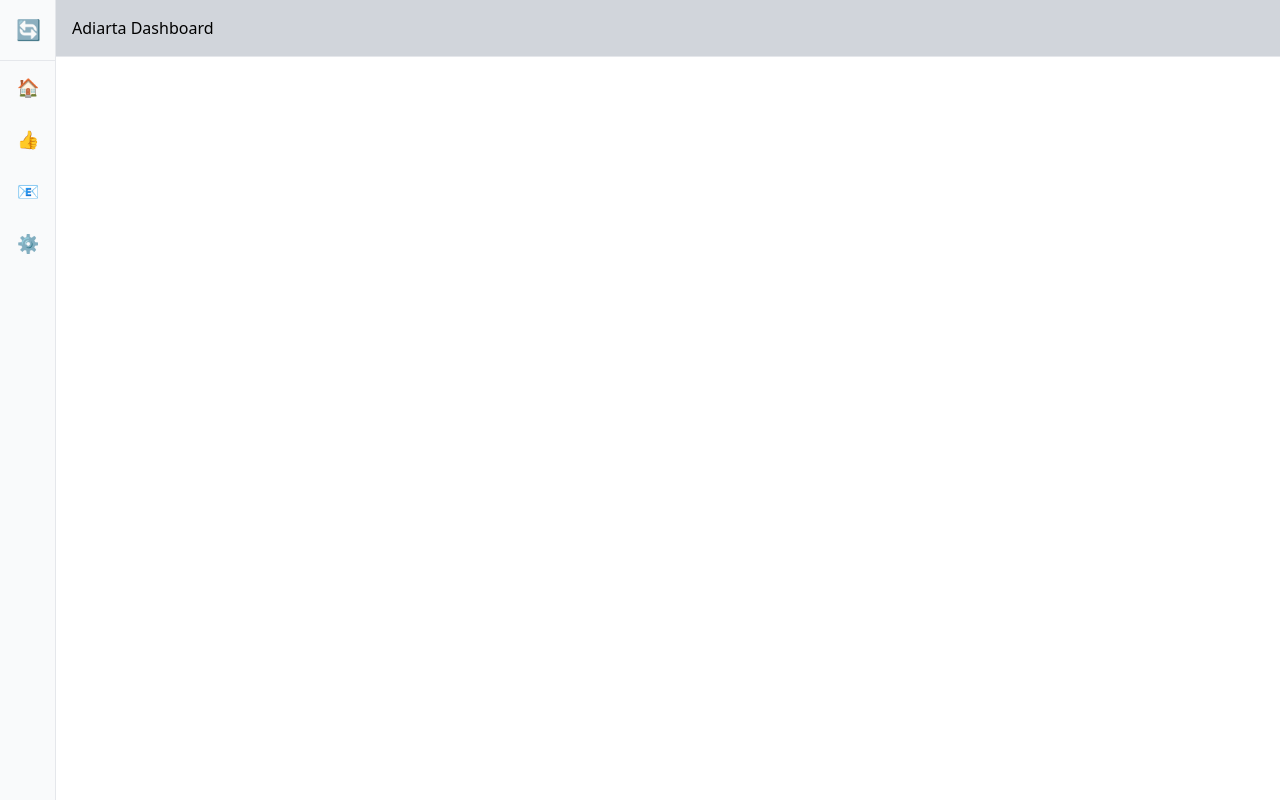
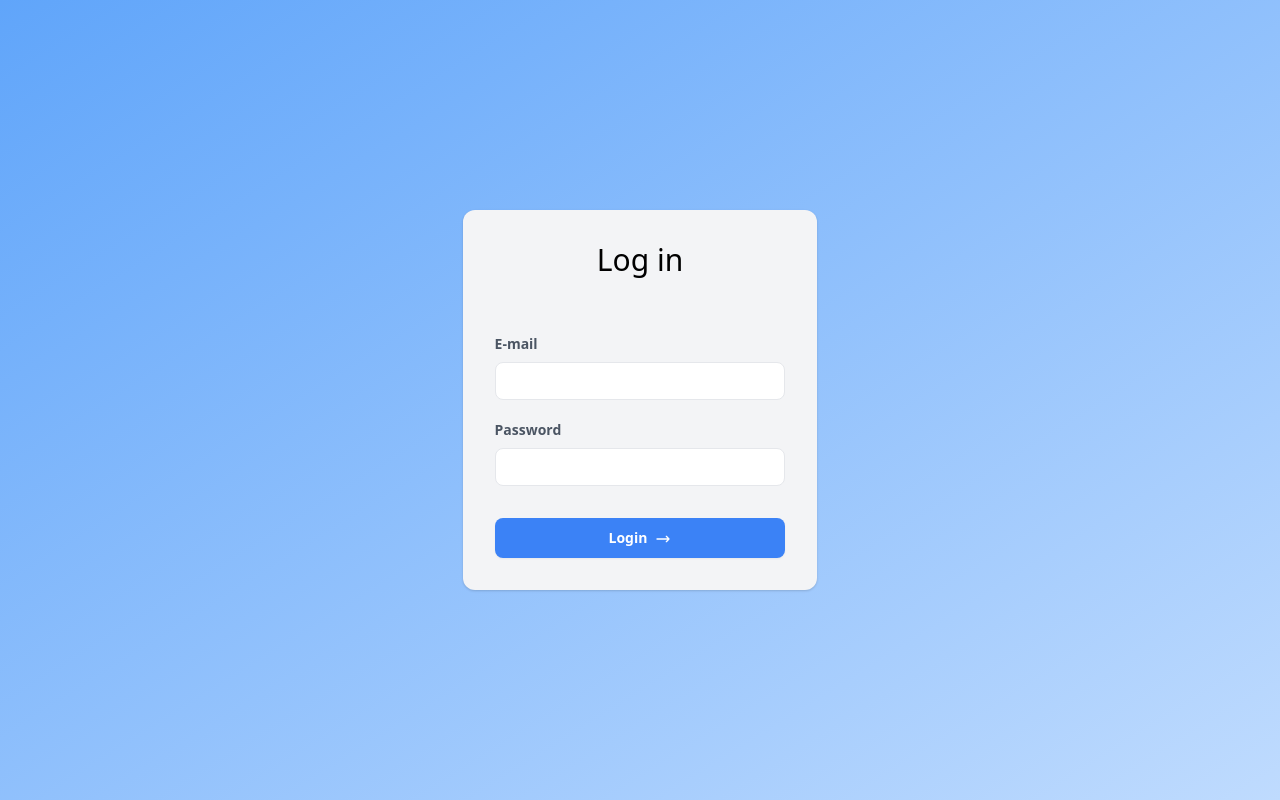
Before and after one commit to brilyyy/project-diskominfo, a React (Create React App) app in the folder frontend/: page /login in a window 1280 px wide. Built offline with nearby package versions, Linux system fonts and the light colour scheme.

Commit message:
buat login page sama benerin routing

```diff
--- a/frontend/package.json
+++ b/frontend/package.json
@@ -9,11 +9,15 @@
     "@testing-library/react": "^11.2.5",
     "@testing-library/user-event": "^12.6.3",
     "autoprefixer": "^9.8.6",
+    "axios": "^0.21.1",
+    "namor": "^2.0.2",
     "postcss": "^7.0.35",
     "react": "^17.0.1",
     "react-dom": "^17.0.1",
+    "react-redux": "^7.2.2",
     "react-router-dom": "^5.2.0",
     "react-scripts": "4.0.2",
+    "react-table": "^7.6.3",
     "tailwindcss": "npm:@tailwindcss/postcss7-compat@^2.0.2",
     "web-vitals": "^1.1.0"
   },
--- a/frontend/public/index.html
+++ b/frontend/public/index.html
@@ -24,7 +24,7 @@
       work correctly both with client-side routing and a non-root public URL.
       Learn how to configure a non-root public URL by running `npm run build`.
     -->
-    <title>React App</title>
+    <title>ADIARTA</title>
   </head>
   <body>
     <noscript>You need to enable JavaScript to run this app.</noscript>
--- a/frontend/src/App.js
+++ b/frontend/src/App.js
@@ -1,13 +1,17 @@
-import React from 'react';
+import React from 'react'
 import Dashboard from './dashboard/Dashboard'
 import Login from './login/Login'
+import { BrowserRouter as Router, Switch, Route } from 'react-router-dom'
 
 function App() {
   return (
-    <div>
-      <Dashboard />
-    </div>
-  );
+    <Router>
+      <Switch>
+        <Route path='/login' component={Login}/>
+        <Route path='/' component={Dashboard}/>
+      </Switch>
+    </Router>
+  )
 }
 
 export default App;
--- a/frontend/src/dashboard/Dashboard.js
+++ b/frontend/src/dashboard/Dashboard.js
@@ -1,8 +1,8 @@
 import React from 'react'
-import { BrowserRouter as Router} from 'react-router-dom'
 import Sidebar from './Sidebar'
 import TitleBar from './TitleBar'
 import DashboardRoute from './DashboardRoute'
+import { BrowserRouter as Router } from 'react-router-dom'
 
 const Dashboard = () => {
     return (
--- a/frontend/src/dashboard/letterc/Letterc.js
+++ b/frontend/src/dashboard/letterc/Letterc.js
@@ -23,9 +23,13 @@ const TableData = (props) => {
         </tr>
     )
 }
+
 const Letterc = () => {
     return (
         <div>
+            <div className='my-2'>
+                <input type="text" placeholder='Cari...' className='p-2 border-2'/>
+            </div>
             <table className='border-collapse border border-green-800 w-full'>
                 <thead>
                     <tr>
--- a/frontend/src/login/Login.js
+++ b/frontend/src/login/Login.js
@@ -1,9 +1,33 @@
-import React from 'react'
+import React, { useState } from 'react'
 
 const Login = () => {
+    const [email, setEmail] = useState('')
+    const [password, setPassword] = useState('')
+
+    const handleSubmit = (event) => {
+        alert(email + ' = ' + password)
+        event.preventDefault()
+    }
+
     return (
-        <div>
+        <div className='bg-gradient-to-br from-blue-400 to-blue-200 w-full h-screen flex justify-center items-center'>
+            <div className=' bg-gray-100 p-8 rounded-xl shadow  '>
+                <h2 className='antialiased text-3xl text-center mb-14 ' >Log in</h2>
+                <form className='w-full' onSubmit={handleSubmit}>
+                    <label className="font-semibold text-sm text-gray-600 pb-1 block">E-mail</label>
+                    <input type="email" className="border rounded-lg px-3 py-2 mt-1 mb-5 text-sm w-full" onChange={event => setEmail(event.target.value)} />
 
+                    <label className="font-semibold text-sm text-gray-600 pb-1 block">Password</label>
+                    <input type="text" className="border rounded-lg px-3 py-2 mt-1 mb-5 text-sm w-full" onChange={event => setPassword(event.target.value)} />
+
+                    <button type="submit" className="transition duration-200 bg-blue-500 hover:bg-blue-600 focus:bg-blue-700 focus:shadow-sm focus:ring-4 focus:ring-blue-500 focus:ring-opacity-50 text-white w-full py-2.5 rounded-lg text-sm shadow-sm hover:shadow-md font-semibold text-center inline-block mt-3">
+                        <span className="inline-block mr-2">Login</span>
+                        <svg xmlns="http://www.w3.org/2000/svg" fill="none" viewBox="0 0 24 24" stroke="currentColor" className="w-4 h-4 inline-block">
+                            <path stroke-linecap="round" stroke-linejoin="round" stroke-width="2" d="M17 8l4 4m0 0l-4 4m4-4H3" />
+                        </svg>
+                    </button>
+                </form>
+            </div>
         </div>
     )
 }
```
Also changed, not shown: 1 other file (tests, documents, lock files or other folders).
